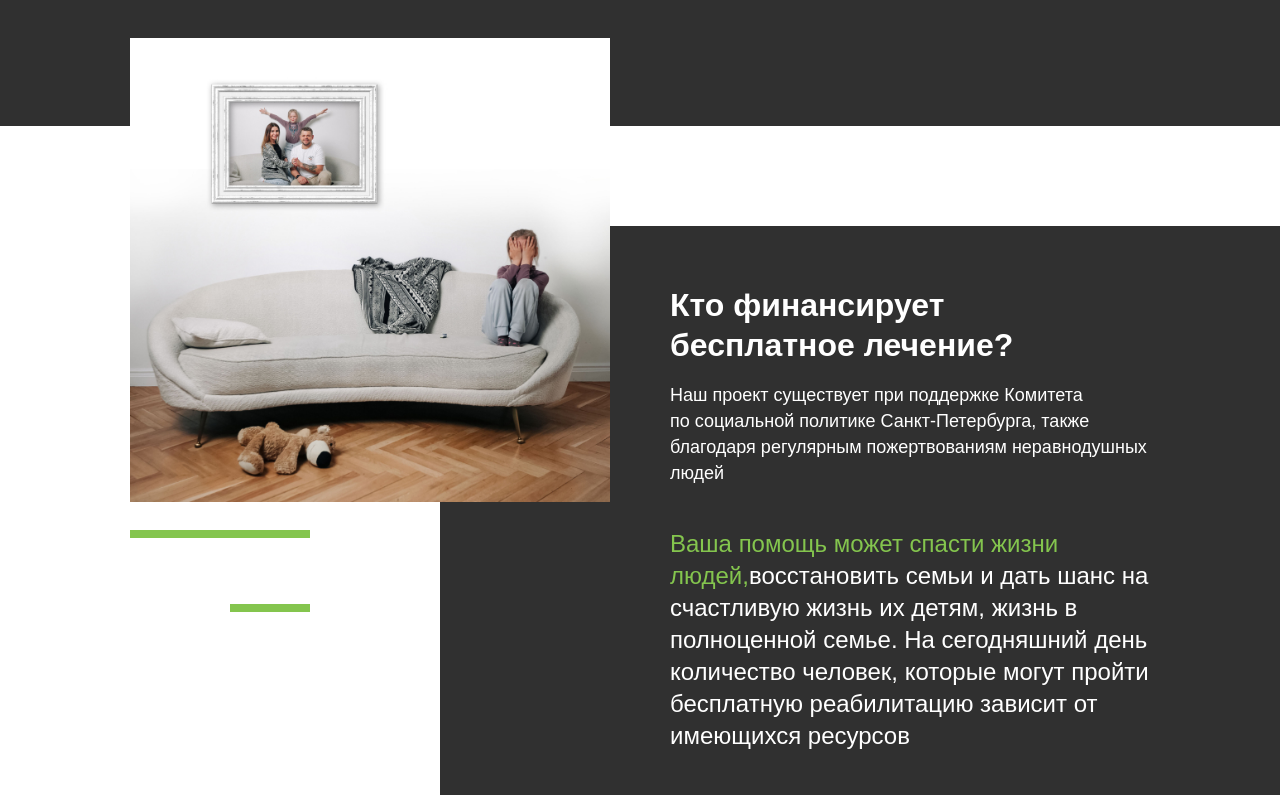
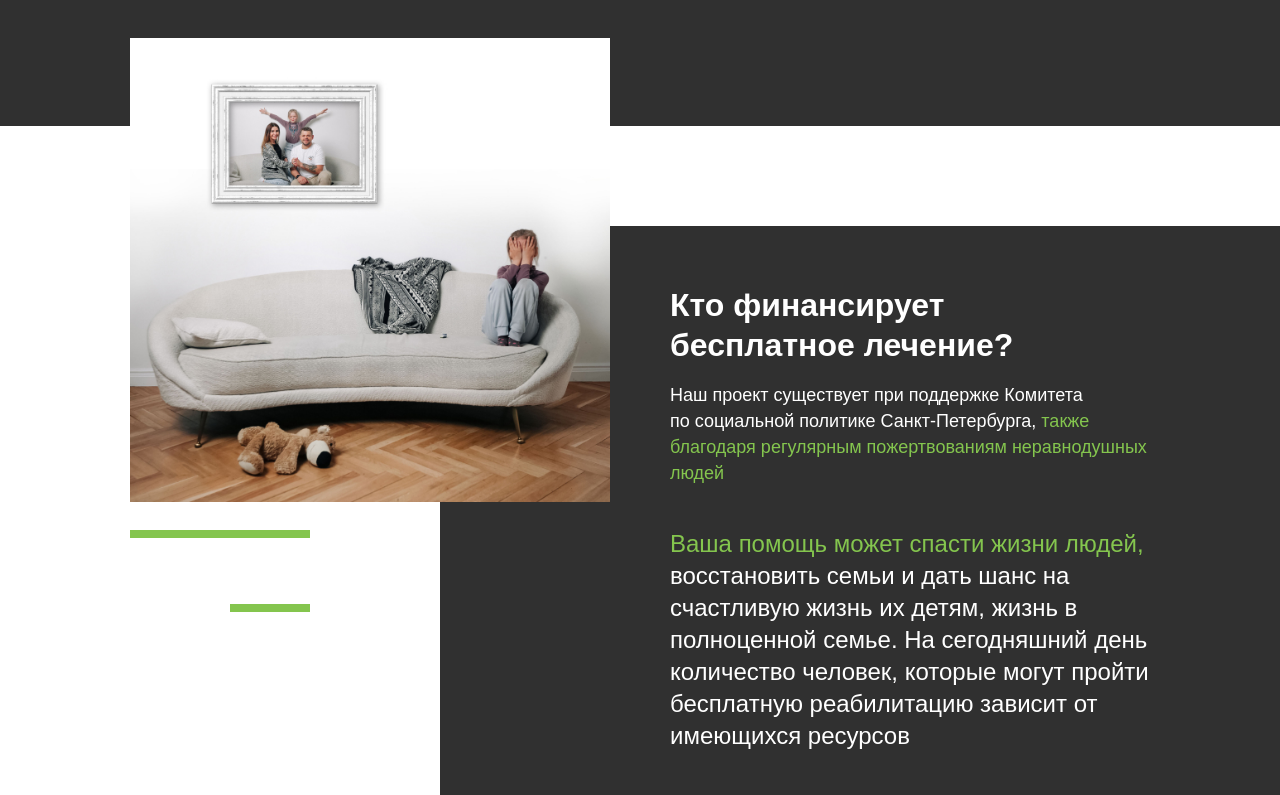
Before and after one commit to GuildOfDevelopers/diaconiafond-frontend, a React (Create React App) app: page / in a window 1280 px wide. Shown: the part 3625-4420 px from the top of the page. Built offline with nearby package versions, Linux system fonts and the light colour scheme; a web font is replaced by a local one.

Commit message:
fixed all

```diff
--- a/src/components/Buttons/GetHelp/GetHelp.module.scss
+++ b/src/components/Buttons/GetHelp/GetHelp.module.scss
@@ -26,7 +26,7 @@
 }
 
 
-@media (max-width: 1200px) {
+@media (max-width: 768px) {
   .btnFull {
     width: 100%;
   }
--- a/src/components/Footer/footer.scss
+++ b/src/components/Footer/footer.scss
@@ -55,14 +55,15 @@
 
 .footer__location {
   display: flex;
-    justify-content: center;
-    align-items: center;
+  justify-content: center;
+  align-items: center;
 }
 
 @media screen and (max-width: 880px) {
   .footer__content {
     flex-direction: column;
     align-items: center;
+    padding: 29px 0 60px;
   }
 
   .footer__fist-block {
@@ -88,7 +89,7 @@
   }
 
   .footer__second-block_type_mobile {
-max-width: 230px;
+    max-width: 230px;
   }
 
   .footer__link {
--- a/src/components/YouCanHelp/YouCanHelp.jsx
+++ b/src/components/YouCanHelp/YouCanHelp.jsx
@@ -6,7 +6,7 @@ import GetHelpBtn from "../Buttons/GetHelp/GetHelp";
 const YouCanHelp = ({openCharityPopup}) => {
   return (
     <div className="wrapper">
-      <div className="section-container d-flex">
+      <section className="section-container d-flex">
         <div className="section-left d-flex">
           <picture className="section-left__picture">
             <source srcSet={imageMobile} media="(max-width: 768px)"/>
@@ -20,16 +20,17 @@ const YouCanHelp = ({openCharityPopup}) => {
             <h2 className="top__header">Кто финансирует <p className="top__header">бесплатное лечение?</p></h2>
             <p className="top__text">Наш проект существует при поддержке Комитета по&nbsp;социальной политике
               Санкт-Петербурга,
-              <spаn is="x3d" className="green"> также благодаря регулярным пожертвованиям неравнодушных людей</spаn>
+              <span style={{display: 'inline'}} className="green"> также благодаря регулярным пожертвованиям
+                неравнодушных людей</span>
             </p>
             <p className="top__text-your-help">
-              <div className="green"> Ваша помощь может спасти жизни людей,</div>
+              <span className="green"> Ваша помощь может спасти жизни людей, </span>
               восстановить семьи и дать шанс на
               счастливую жизнь их детям, жизнь в полноценной семье. На сегодняшний день количество человек, которые
               могут пройти бесплатную реабилитацию зависит от имеющихся ресурсов
             </p>
             <div className="section-right__invocation invocation">
-              <h1 className="invocation__header">И ты можешь помочь</h1>
+              <h2 className="invocation__header">И ты можешь помочь</h2>
               <GetHelpBtn fn={openCharityPopup} label='Сделать пожертвование' fullWidth={true}/>
             </div>
             <div className="section-right__invocation-mobile invocation">
@@ -57,7 +58,7 @@ const YouCanHelp = ({openCharityPopup}) => {
             </div>
           </div>
         </div>
-      </div>
+      </section>
     </div>
   );
 }
```
